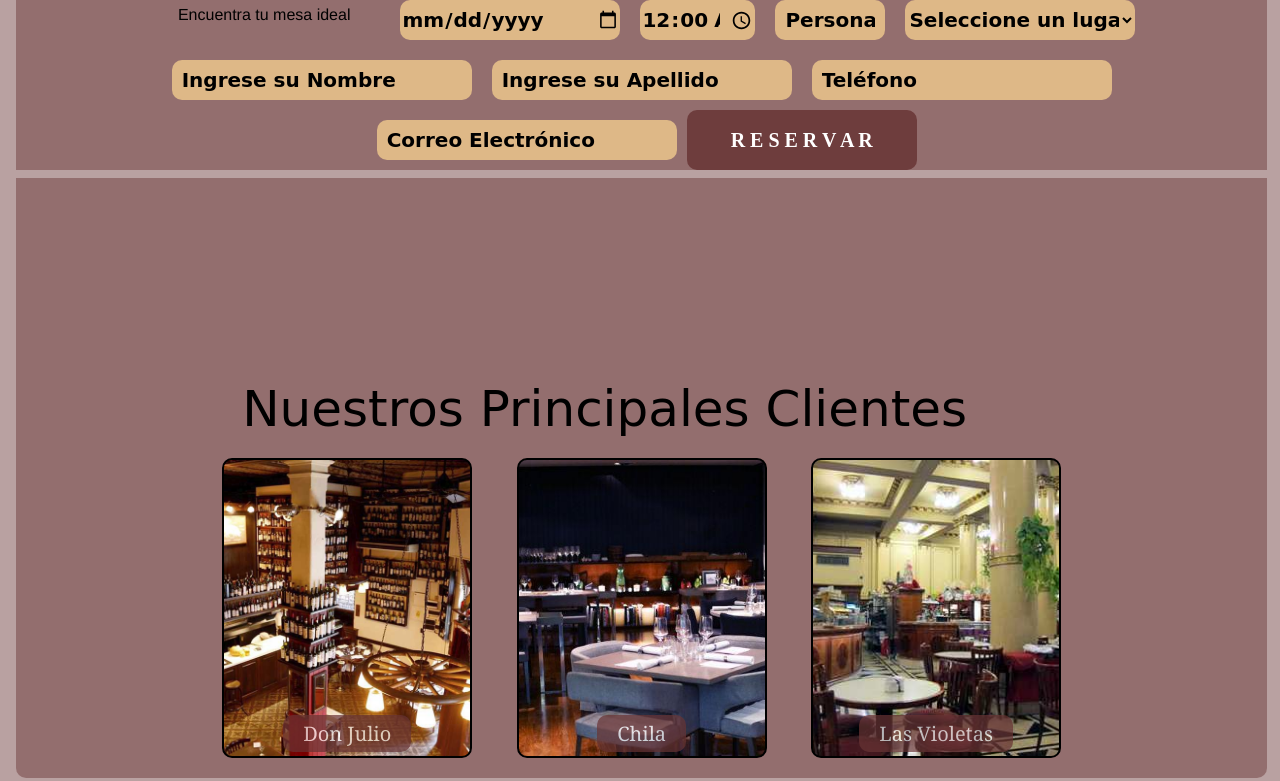
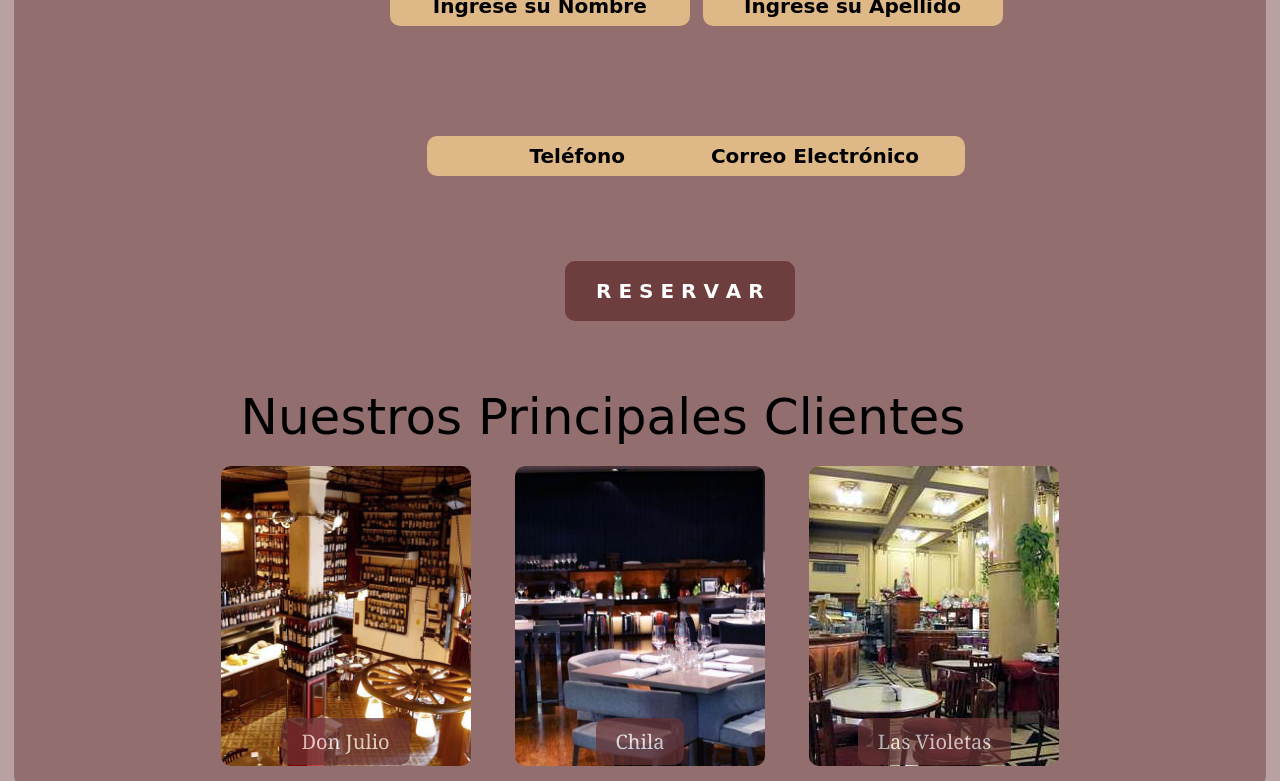
Before and after one commit to GastonMedici/RESERVAMuestraTPO, a plain HTML site: page index.html in a window 1280 px wide. Shown: the part 830-1611 px from the top of the page. Drawn offline with Linux system fonts and the light colour scheme; a web font is replaced by a local one.

Commit message:
Update style.css 1

```diff
--- a/CSS/style.css
+++ b/CSS/style.css
@@ -27,40 +27,75 @@ main {
     justify-content: center;
     align-content: flex-end;
     width: 99%;
+    height: 100vh;
+    margin: 0 auto;
     border-radius: 10px;
     background-color: rgba(104, 52, 52, 0.459);
-    margin: 0.5rem;
 }
 
-.contenedor-input{
+/* Corresponde al Main */
+.contenido-ppal {
+    display: flex;
+    flex-direction: row;
+    justify-content: flex-end;
     position: relative;
-    padding: 25px;
-    background-color: rgba(104, 52, 52, 0.459);
-    height: auto;
-    border-radius: 10px 10px 0px 0px;
+    padding: 20px;
+    background-color: violet;
+    bottom: 0;
+    align-self: flex-end;
 }
 
-.encuentraMesa {
+/* Corresponde al Main */
+.secciones {
+    display: flex;
+    flex-flow: row wrap;
+    background-color: greenyellow;
+    justify-content: center;
+}
+
+/* Corresponde al Main */
+.secciones article {
+    display: flex;
+    justify-content: center;
+    align-content: center;
+    width: 250px;
+    height: 300px;
+    border-radius: 10px;
+    margin-top: 20px;
+    border: 2px solid black;
+}
+
+/* Corresponde al Main */
+.NClientes {
     display: flex;
     flex-flow: row wrap;
     justify-content: center;
     font-family: 'Gruppo', cursive;
     font-size: 50px;
+    margin-bottom: 0;
+    float: inline-start;
+    text-align: center;
+}
+
+#encuentraMesa {
+    font-family: 'Gruppo', cursive;
+    font-size: 50px;
+    position: absolute;
     top: 8%;
-    left: 25%;
+    left: 35%;
+    margin: 0 auto;
     color: white;
     border-radius: 10px;
-}
-
-.areaInput{
-    position: relative;
-    text-align: center;
 }
 
 #fecha {
     font-family: 'Gruppo', cursive;
     font-size: 20px;
-    margin: 10px;
+    text-align: center;
+    position: absolute;
+    top: 30%;
+    left: 26%;
+    margin: 0 auto;
     width: 220px;
     height: 40px;
     border: none;
@@ -72,7 +107,11 @@ main {
 #hora {
     font-family: 'Gruppo', cursive;
     font-size: 20px;
-    margin: 10px;
+    text-align: center;
+    position: absolute;
+    top: 30%;
+    left: 42%;
+    margin: 0 auto;
     width: 115px;
     height: 40px;
     border: none;
@@ -84,7 +123,11 @@ main {
 #personas {
     font-family: 'Gruppo', cursive;
     font-size: 20px;
-    margin: 10px;
+    text-align: center;
+    position: absolute;
+    top: 30%;
+    left: 52%;
+    margin: 0 auto;
     width: 110px;
     height: 40px;
     border: none;
@@ -96,7 +139,11 @@ main {
 #lugares {
     font-family: 'Gruppo', cursive;
     font-size: 20px;
-    margin: 10px;
+    text-align: center;
+    position: absolute;
+    top: 30%;
+    left: 62%;
+    margin: 0 auto;
     width: 230px;
     height: 40px;
     border: none;
@@ -108,7 +155,11 @@ main {
 #nombr {
     font-family: 'Gruppo', cursive;
     font-size: 20px;
-    margin: 10px;
+    text-align: center;
+    position: absolute;
+    top: 60%;
+    left: 30%;
+    margin: 0 auto;
     width: 300px;
     height: 40px;
     border: none;
@@ -124,7 +175,11 @@ main {
 #apellid {
     font-family: 'Gruppo', cursive;
     font-size: 20px;
-    margin: 10px;
+    text-align: center;
+    position: absolute;
+    top: 60%;
+    left: 55%;
+    margin: 0 auto;
     width: 300px;
     height: 40px;
     border: none;
@@ -136,7 +191,11 @@ main {
 #telefon {
     font-family: 'Gruppo', cursive;
     font-size: 20px;
-    margin: 10px;
+    text-align: center;
+    position: absolute;
+    top: 90%;
+    left: 33%;
+    margin: 0 auto;
     width: 300px;
     height: 40px;
     border: none;
@@ -148,7 +207,11 @@ main {
 #corre {
     font-family: 'Gruppo', cursive;
     font-size: 20px;
-    margin: 10px;
+    text-align: center;
+    position: absolute;
+    top: 90%;
+    left: 52%;
+    margin: 0 auto;
     width: 300px;
     height: 40px;
     border: none;
@@ -157,16 +220,14 @@ main {
     background-color: burlywood;
 }
 
-.contenedor-boton-reserva{
-    display: flex;
-    flex-flow: row wrap;
-    justify-content: center;
-
-}
-
 #reservar {
-    font-family: 'Gruppo', 'cursive';
+    font-family: 'Gruppo', cursive;
     font-size: 20px;
+    text-align: center;
+    position: absolute;
+    top: 115%;
+    left: 44%;
+    margin: 0 auto;
     width: 230px;
     height: 60px;
     border: none;
@@ -178,22 +239,6 @@ main {
 }
 
 /* Corresponde al Main */
-.contenedor-NClientes{
-    border-radius: 0px 0px 10px 10px;
-    height: auto;
-}
-
-.NClientes {
-    display: flex;
-    flex-flow: row wrap;
-    justify-content: center;
-    font-family: 'Gruppo', cursive;
-    font-size: 50px;
-    margin-bottom: 0;
-    float: inline-start;
-    text-align: center;
-}
-
 .botons {
     display: inline-flex;
     flex-wrap: row wrap;
@@ -204,16 +249,12 @@ main {
     width: 250px;
     border-radius: 10px;
     margin: 20px;
-    background-position: center center;
-    background-repeat: no-repeat;
-    background-size: cover;
-    border: 2px solid black;
 }
 
 .boton {
     align-self: center;
     margin-top: 250px;
-    padding: 5px 20px;
+    padding: 10px 20px;
     background-color: rgba(104, 52, 52);
     color: white;
     text-decoration: none;
@@ -242,7 +283,7 @@ main {
 
 header {
     box-shadow: 0 0 0.5rem (83 78 76);
-    height: auto;
+    height: 500px;
     border-radius: 10px;
 }
 
@@ -252,7 +293,7 @@ footer {
     justify-content: space-between;
     align-items: center;
     border-radius: 10px;
-    height: auto;
+    height: 200px;
     width: 99%;
     background-color: rgba(104, 52, 52, 0.459);
 }
@@ -262,6 +303,12 @@ footer article {
     margin-top: 20px;
     border-radius: 5px;
     margin: 20px;
+}
+
+.listaFooter {
+    columns: 2;
+    column-fill: balance;
+    font-family: Georgia, 'Times New Roman', Times, serif;
 }
 
 /* ul li {
@@ -279,10 +326,6 @@ ul li:before {
 article ul li a {
     list-style-type: none;
     font-size: 20px;
-}
-
-.listaFooter {
-    font-family: Georgia, 'Times New Roman', Times, serif;
 }
 
 .footerDiv {
@@ -446,8 +489,8 @@ a {
     font-size: 15px;
     text-align: justify;
     font-family: 'Montserrat', sans-serif;
-    margin-right: 80px;
-    margin-left: 80px;
+    margin-right: 400px;
+    margin-left: 400px;
     line-height: 2.5;
 }
 
@@ -673,9 +716,7 @@ textarea {
         width: auto;
     }
 
-    .barraAdorno2,
-    article,
-    a {
+    .barraAdorno2, article, a {
         font-size: 14px;
         width: auto;
     }
@@ -704,15 +745,13 @@ textarea {
         margin-left: -50px;
     }
 
-    ul,
-    li {
+    ul, li {
         display: flex;
         margin-top: 0px;
         margin-bottom: 10px;
     }
 
-    .listaFooter,
-    img {
+    .listaFooter, img {
         display: flex;
     }
 
```
